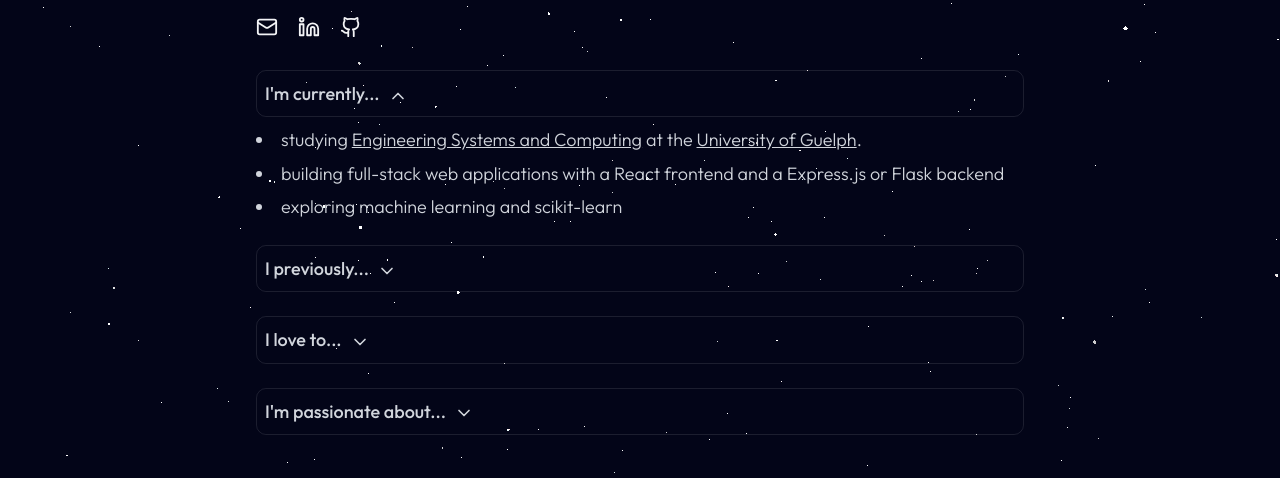
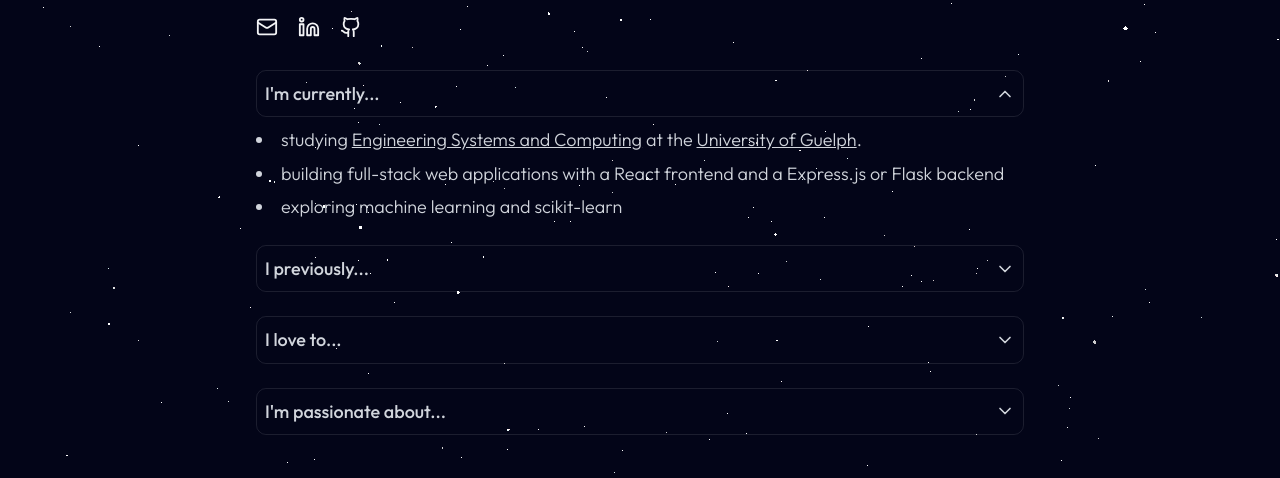
Before and after one commit to louisnguyenn/Louis-Personal-Portfolio, a React (Vite) app: page / in a window 1280 px wide. Shown: the part 180-658 px from the top of the page. Built offline with nearby package versions, Linux system fonts and the light colour scheme.

Commit message:
move chevron symbol to right

```diff
--- a/src/components/sections/About.jsx
+++ b/src/components/sections/About.jsx
@@ -85,15 +85,13 @@ export const About = () => {
               className="mb-6"
             >
               <CollapsibleTrigger className="w-full text-left block">
-                <p className="text-gray-300 leading-relaxed text-lg font-light border border-white/10 p-2 rounded-lg hover:border-white/40 hover:text-white transition-colors cursor-pointer">
-                  <span className="font-medium">
-                    I'm currently...
+                <p className="text-gray-300 leading-relaxed text-lg font-light border border-white/10 p-2 rounded-lg hover:border-white/40 hover:text-white transition-colors cursor-pointer flex items-center justify-between">
+                  <span className="font-medium">I'm currently...</span>
                   <ChevronDown
-                      className={`w-5 h-5 inline-block ml-2 transition-transform duration-200 ${
+                    className={`w-5 h-5 transition-transform duration-200 ${
                       isCurrentlyOpen ? 'rotate-180' : ''
                     }`}
                   />
-                  </span>
                 </p>
               </CollapsibleTrigger>
               <CollapsibleContent className="mt-2">
@@ -134,15 +132,13 @@ export const About = () => {
               className="mb-6"
             >
               <CollapsibleTrigger className="w-full text-left block">
-                <p className="text-gray-300 leading-relaxed text-lg font-light border border-white/10 p-2 rounded-lg hover:border-white/40 hover:text-white transition-colors cursor-pointer">
-                  <span className="font-medium">
-                    I previously...
+                <p className="text-gray-300 leading-relaxed text-lg font-light border border-white/10 p-2 rounded-lg hover:border-white/40 hover:text-white transition-colors cursor-pointer flex items-center justify-between">
+                  <span className="font-medium">I previously...</span>
                   <ChevronDown
-                      className={`w-5 h-5 inline-block ml-2 transition-transform duration-200 ${
+                    className={`w-5 h-5 transition-transform duration-200 ${
                       isPreviouslyOpen ? 'rotate-180' : ''
                     }`}
                   />
-                  </span>
                 </p>
               </CollapsibleTrigger>
               <CollapsibleContent className="mt-2">
@@ -189,15 +185,13 @@ export const About = () => {
               className="mb-6"
             >
               <CollapsibleTrigger className="w-full text-left block">
-                <p className="text-gray-300 leading-relaxed text-lg font-light border border-white/10 p-2 rounded-lg hover:border-white/40 hover:text-white transition-colors cursor-pointer">
-                  <span className="font-medium">
-                    I love to...
+                <p className="text-gray-300 leading-relaxed text-lg font-light border border-white/10 p-2 rounded-lg hover:border-white/40 hover:text-white transition-colors cursor-pointer flex items-center justify-between">
+                  <span className="font-medium">I love to...</span>
                   <ChevronDown
-                      className={`w-5 h-5 inline-block ml-2 transition-transform duration-200 ${
+                    className={`w-5 h-5 transition-transform duration-200 ${
                       isLoveOpen ? 'rotate-180' : ''
                     }`}
                   />
-                  </span>
                 </p>
               </CollapsibleTrigger>
               <CollapsibleContent className="mt-2">
@@ -217,15 +211,13 @@ export const About = () => {
               className="mb-6"
             >
               <CollapsibleTrigger className="w-full text-left block">
-                <p className="text-gray-300 leading-relaxed text-lg font-light border border-white/10 p-2 rounded-lg hover:border-white/40 hover:text-white transition-colors cursor-pointer">
-                  <span className="font-medium">
-                    I'm passionate about...
+                <p className="text-gray-300 leading-relaxed text-lg font-light border border-white/10 p-2 rounded-lg hover:border-white/40 hover:text-white transition-colors cursor-pointer flex items-center justify-between">
+                  <span className="font-medium">I'm passionate about...</span>
                   <ChevronDown
                     className={`w-5 h-5 inline-block ml-2 transition-transform duration-200 ${
                       isPassionateOpen ? 'rotate-180' : ''
                     }`}
                   />
-                  </span>
                 </p>
               </CollapsibleTrigger>
               <CollapsibleContent className="mt-2">
```
Lines whose indentation alone changed are shown as unchanged.
